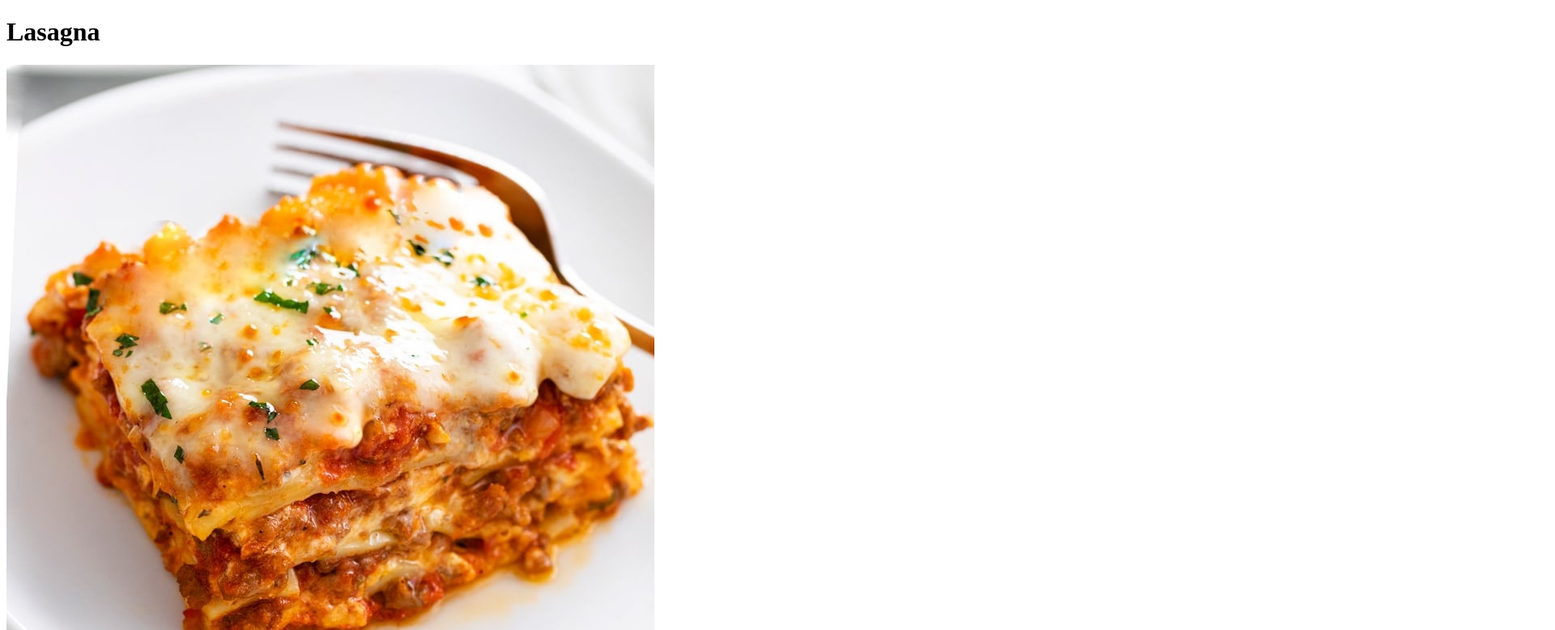
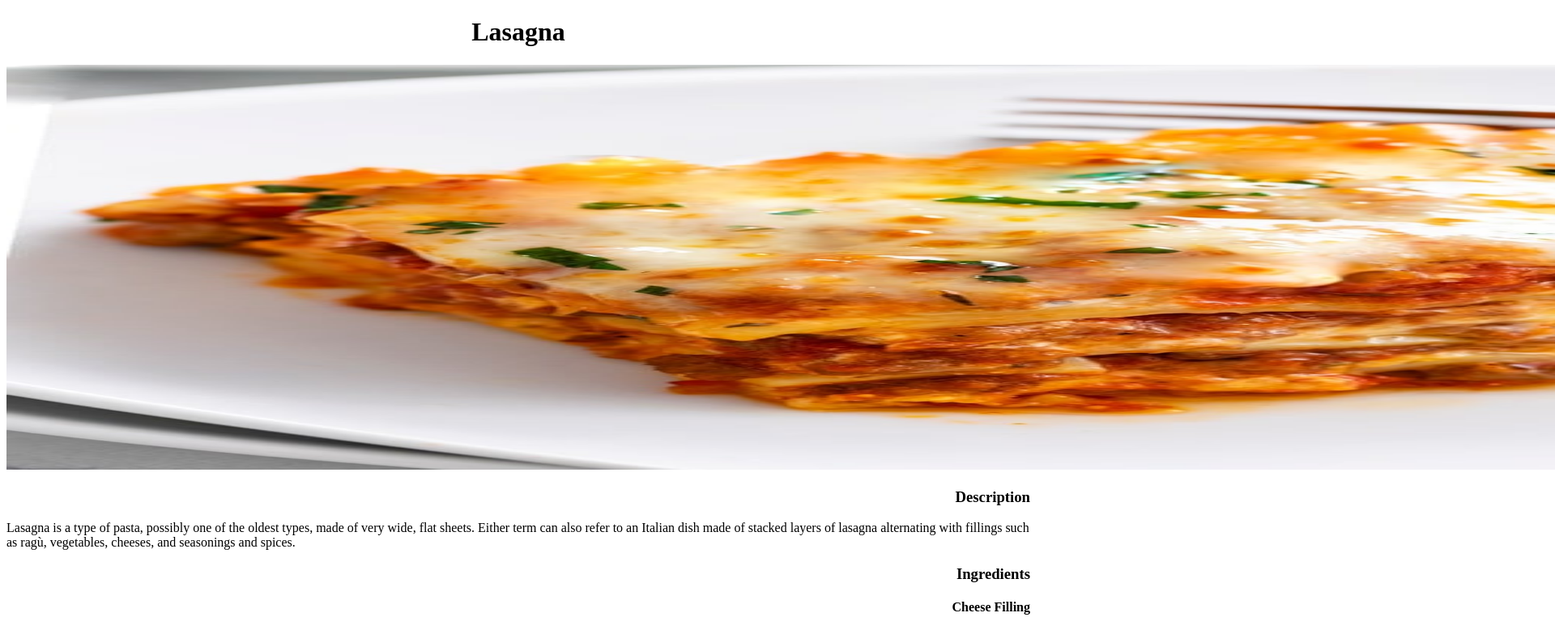
Before and after one commit to patrickfeeney03/odin-recipes, a plain HTML site: page recipes/lasagna.html in a window 1280 px wide. Shown: the top 778 px of the page at 81% size, 1920 px wide, since content can reach past the window. Drawn offline with Linux system fonts and the light colour scheme.

Commit message:
Create css for lasagna.html

```diff
--- /dev/null
+++ b/css/lasagnaStyle.css
@@ -0,0 +1,12 @@
+img {
+    width: 3000px;
+    height: 500px;
+}
+
+h1 {
+    text-align: center;
+}
+
+h3, h4, ul, li {
+    text-align: right;
+}
--- a/recipes/lasagna.html
+++ b/recipes/lasagna.html
@@ -5,6 +5,7 @@
     <meta http-equiv="X-UA-Compatible" content="IE=edge">
     <meta name="viewport" content="width=device-width, initial-scale=1.0">
     <title>Lasagna</title>
+    <link rel="stylesheet" href="./../css/lasagnaStyle.css">
 </head>
 <body>
     <h1>Lasagna</h1>
```
Also changed, not shown: recipes/ceviche.html (+1 -1 lines).
